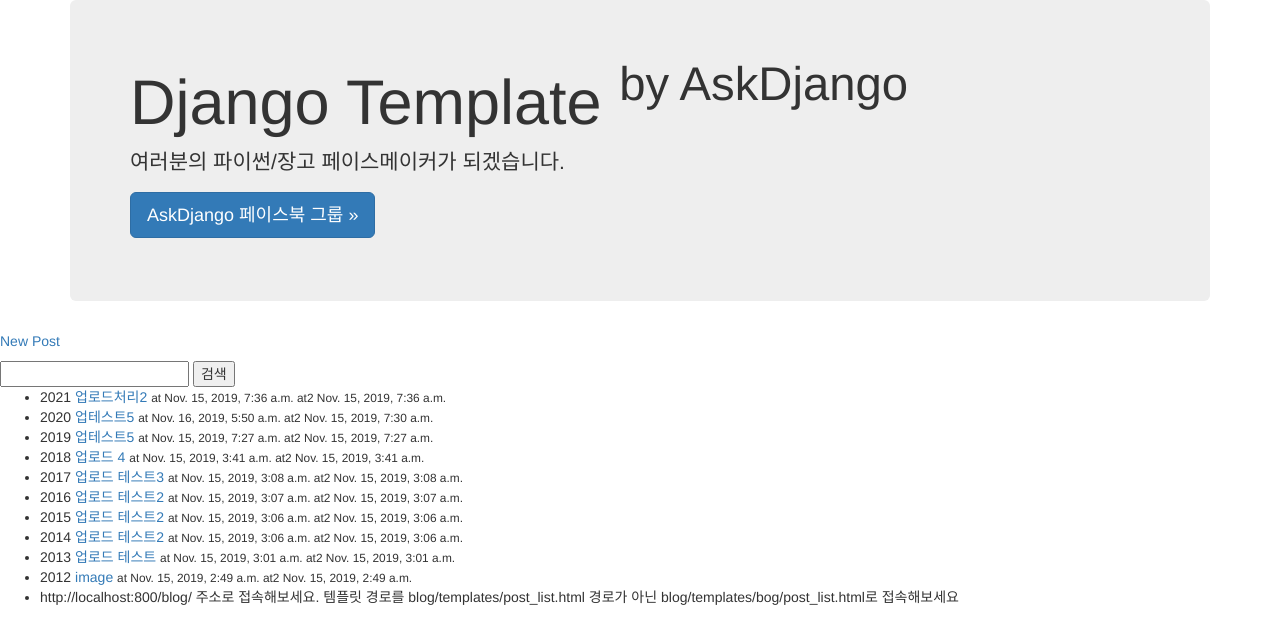
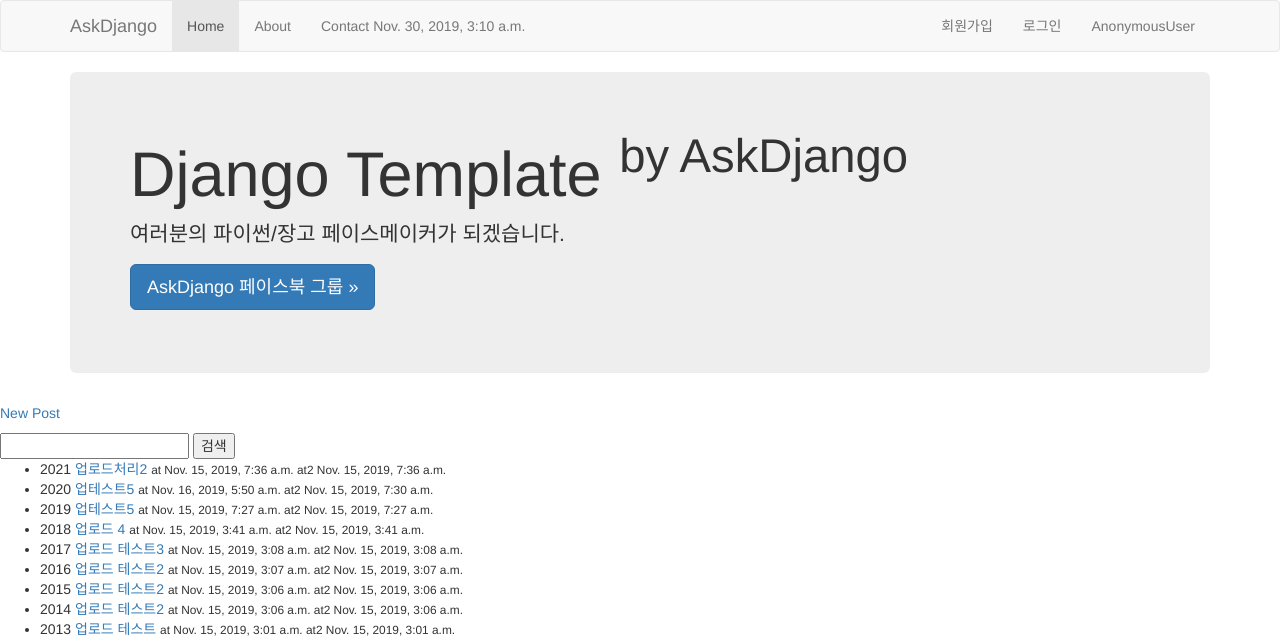
Before and after one commit to spicyhoro/askdjango-django.practice-, a Django app: page /blog/ in a window 1280 px wide. Shown: the top 642 px of the page. Run offline with Django 3.2, Linux system fonts and the light colour scheme; data comes from the database, SQL or seed files in the repository; both versions use the stored data as it was after the commit; some libraries are stand-ins or nearby versions.

Commit message:
회원가입기초 제공

```diff
--- a/accounts/urls.py
+++ b/accounts/urls.py
@@ -1,6 +1,8 @@
 from django.conf.urls import url
 from accounts import views
+from django.urls import path
 
 urlpatterns = [
-    url(r'^profile/$', views.profile),
+    path('profile/', views.profile),
+    path('signup/', views.signup, name='signup'),
 ]
--- a/askdjango/settings.py
+++ b/askdjango/settings.py
@@ -73,6 +73,7 @@
                 'django.template.context_processors.request',
                 'django.contrib.auth.context_processors.auth',
                 'django.contrib.messages.context_processors.messages',
+                'blog.context_processors.blog',
             ],
         },
     },
--- a/askdjango/templates/layout.html
+++ b/askdjango/templates/layout.html
@@ -14,11 +14,38 @@
     <!-- <link rel="stylesheet" href="//maxcdn.bootstrapcdn.com/bootswatch/3.3.7/cosmo/bootstrap.min.css" /> -->
 
 <link rel='stylesheet' href="'{%  static "style.css" %}"
+</head>
 
 <body>
+    <nav class="navbar navbar-default">
+        <div class="container">
+            <div class="navbar-header">
+                <button type="button" class="navbar-toggle collapsed" data-toggle="collapse" data-target="#navbar">
+                    <span class="icon-bar"></span>
+                    <span class="icon-bar"></span>
+                    <span class="icon-bar"></span>
+                </button>
+                <a class="navbar-brand" href="#">AskDjango</a>
+            </div>
+            <div id="navbar" class="collapse navbar-collapse">
+                <ul class="nav navbar-nav">
+                    <li class="active"><a href="{% url "root" %}">Home</a></li>
+                    <li><a href="#">About</a></li>
+                    <li><a href="#">Contact {{ current_datetime }}</a></li>
+                </ul>
+                <ul class="nav navbar-nav navbar-right">
+                    {% if not user.is_authenticated %}
+                        <li><a href="#">회원가입</a></li>
+                        <li><a href="#"> 로그인</a></li>
+                        <li><a href="#">{{ user }}</a></li>
+                    {% else %}
 
+                    {% endif %}
+                </ul>
+            </div>
+        </div>
+    </nav>
 
-</body>
 
 </div>
 
--- /dev/null
+++ b/blog/context_processors.py
@@ -0,0 +1,6 @@
+from django.utils import timezone
+
+def blog(request):
+    return {
+        'current_datetime': timezone.now()
+    }
--- a/blog/views.py
+++ b/blog/views.py
@@ -9,6 +9,7 @@
 
 # Create your views here.
 def post_list(request):
+
     qs = Post.objects.all()
 
     q = request.GET.get('q', '') #검색이라는 요청에 템플릿에서 나오는 q인자  있다면 q가져오고 없다면 ''으로가져와 객체 q로함리퀘스트 겟인자에 겟에 q가 있
```
Also changed, not shown: accounts/templates/accounts/signup_form.html (added, +16 -0 lines), accounts/views.py (+16 -2 lines), db.sqlite3.
